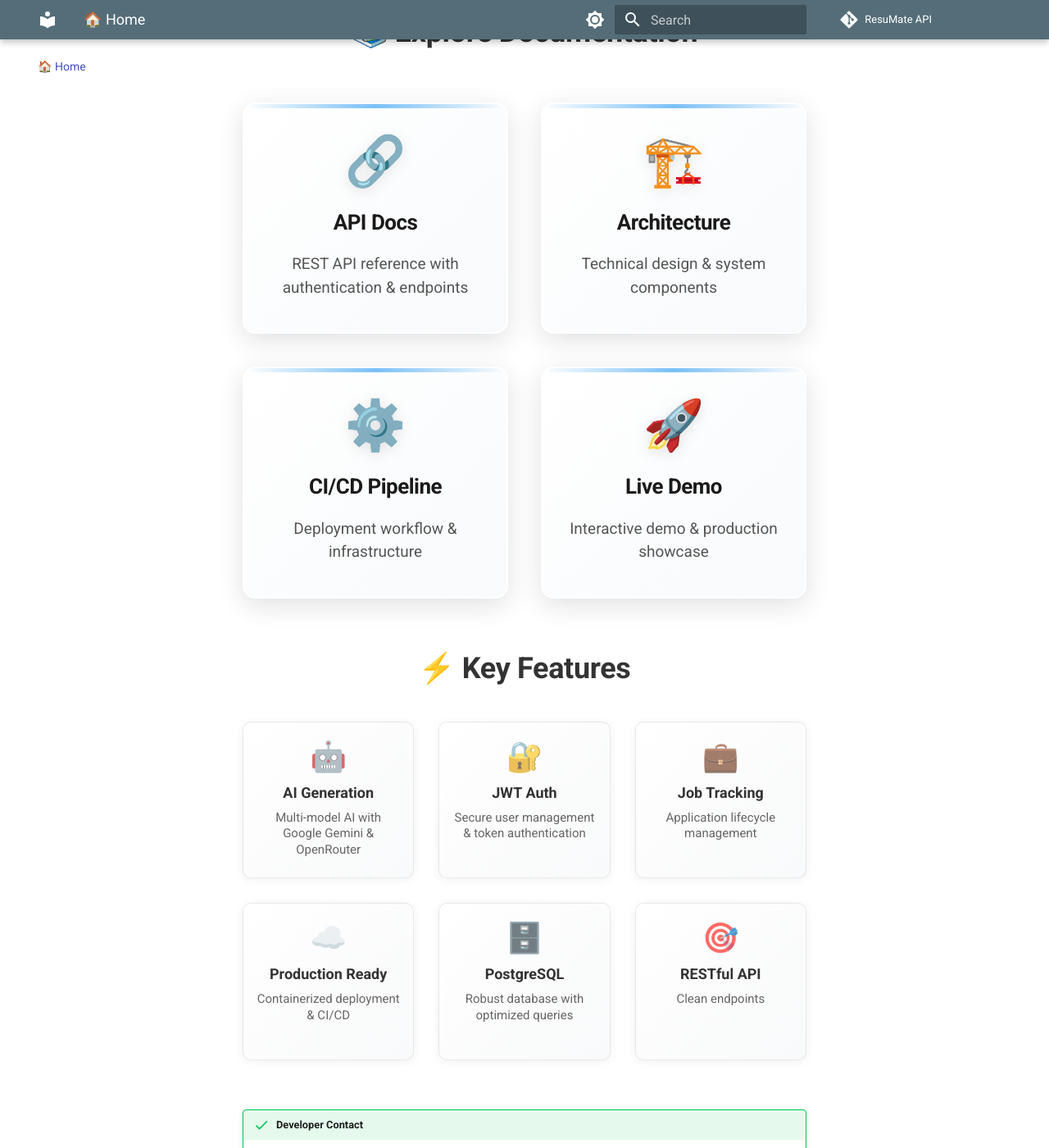
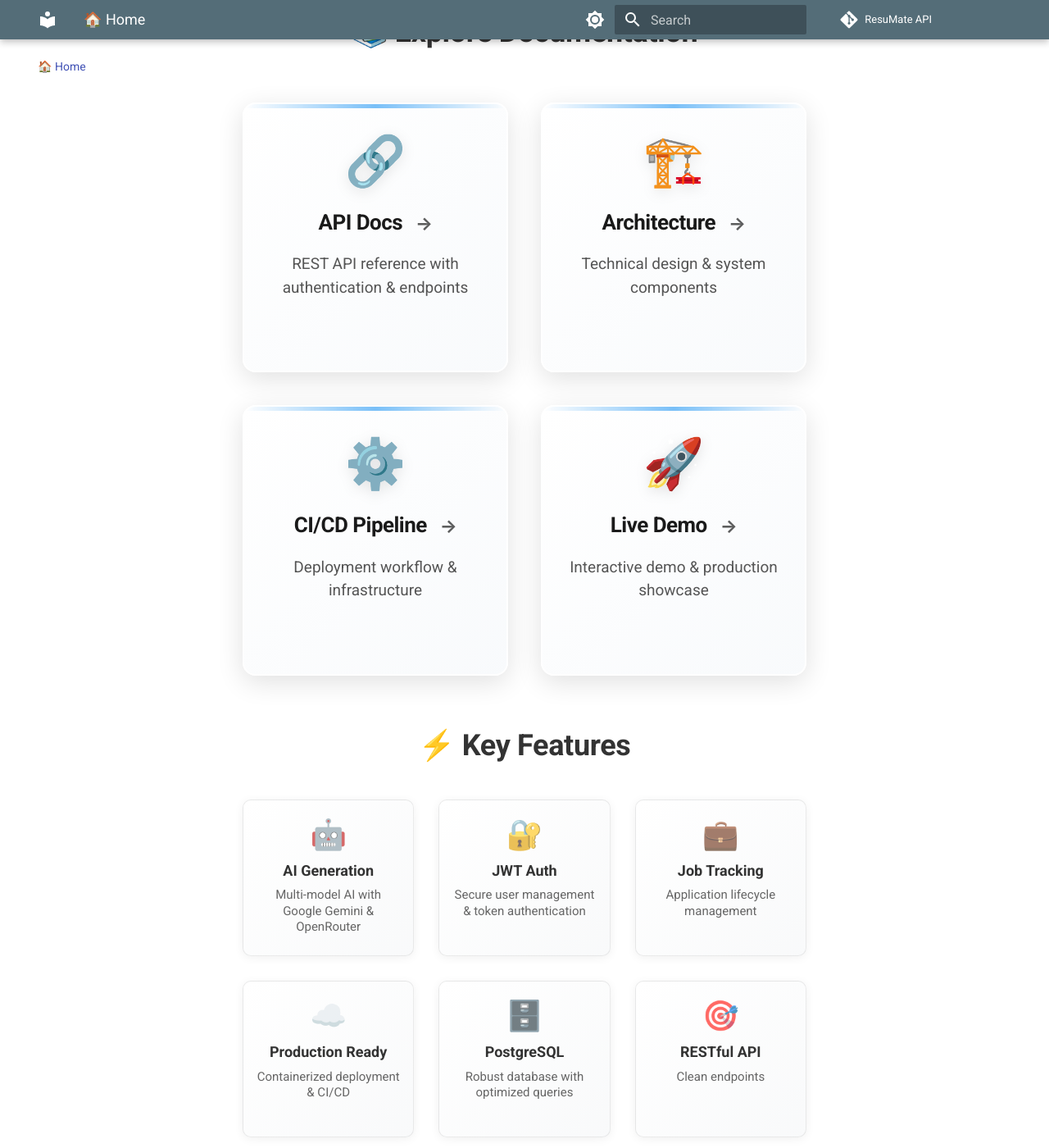
Before and after one commit to Arafat6462/ResuMate_API_Docs, an MkDocs documentation site: the page built from docs/index.md, in a window 1280 px wide and 1400 px high, scrolled down 529 px. Shown: the whole window at 82% size. Built offline with MkDocs 1.6.1 and Material for MkDocs 9.7.7, drawn with Linux system fonts in a browser that asks for light colours; comment, search, counter and statistics services are not loaded.

Commit message:
Enhance navigation cards with improved hover effects and call-to-action visibility for better user interaction

```diff
--- a/docs/index.md
+++ b/docs/index.md
@@ -17,26 +17,30 @@ Production-ready Django REST API with intelligent resume generation, job trackin
 
 <a href="api-docs/" class="section-nav-card api-docs">
 <div class="nav-icon">🔗</div>
-<div class="nav-title">API Docs</div>
+<div class="nav-title">API Docs <span class="nav-arrow">→</span></div>
 <div class="nav-description">REST API reference with authentication & endpoints</div>
+<div class="nav-cta">Click to explore</div>
 </a>
 
 <a href="architecture/" class="section-nav-card architecture">
 <div class="nav-icon">🏗️</div>
-<div class="nav-title">Architecture</div>
+<div class="nav-title">Architecture <span class="nav-arrow">→</span></div>
 <div class="nav-description">Technical design & system components</div>
+<div class="nav-cta">Click to explore</div>
 </a>
 
 <a href="cicd-pipeline/" class="section-nav-card cicd">
 <div class="nav-icon">⚙️</div>
-<div class="nav-title">CI/CD Pipeline</div>
+<div class="nav-title">CI/CD Pipeline <span class="nav-arrow">→</span></div>
 <div class="nav-description">Deployment workflow & infrastructure</div>
+<div class="nav-cta">Click to explore</div>
 </a>
 
 <a href="live-demo/" class="section-nav-card demo">
 <div class="nav-icon">🚀</div>
-<div class="nav-title">Live Demo</div>
+<div class="nav-title">Live Demo <span class="nav-arrow">→</span></div>
 <div class="nav-description">Interactive demo & production showcase</div>
+<div class="nav-cta">Click to explore</div>
 </a>
 
 </div>
--- a/docs/stylesheets/extra.css
+++ b/docs/stylesheets/extra.css
@@ -166,11 +166,42 @@
 .section-nav-card .nav-description {
   font-size: 0.95rem;
   color: #555;
-  margin: 0;
+  margin: 0 0 1rem 0;
   line-height: 1.5;
   font-weight: 400;
   position: relative;
   z-index: 1;
+}
+
+.section-nav-card .nav-arrow {
+  font-size: 1.1rem;
+  margin-left: 0.5rem;
+  transition: all 0.3s ease;
+  opacity: 0.7;
+  display: inline-block;
+}
+
+.section-nav-card:hover .nav-arrow {
+  transform: translateX(5px);
+  opacity: 1;
+  color: var(--primary-color);
+}
+
+.section-nav-card .nav-cta {
+  font-size: 0.85rem;
+  color: var(--primary-color);
+  font-weight: 500;
+  opacity: 0;
+  transition: all 0.3s ease;
+  position: relative;
+  z-index: 1;
+  text-transform: uppercase;
+  letter-spacing: 0.5px;
+}
+
+.section-nav-card:hover .nav-cta {
+  opacity: 1;
+  transform: translateY(-2px);
 }
 
 /* Features Grid - 3x2 Layout */
```
